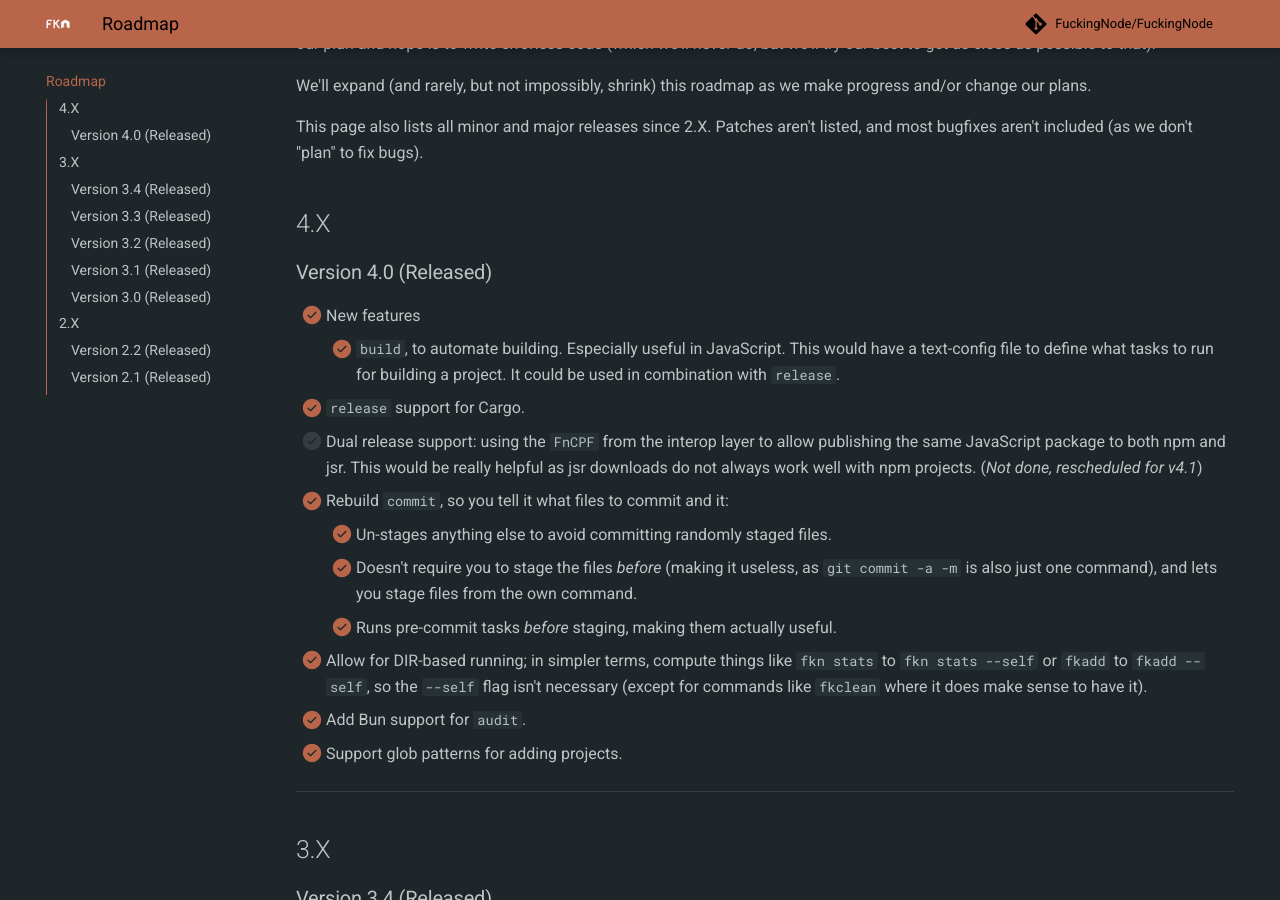
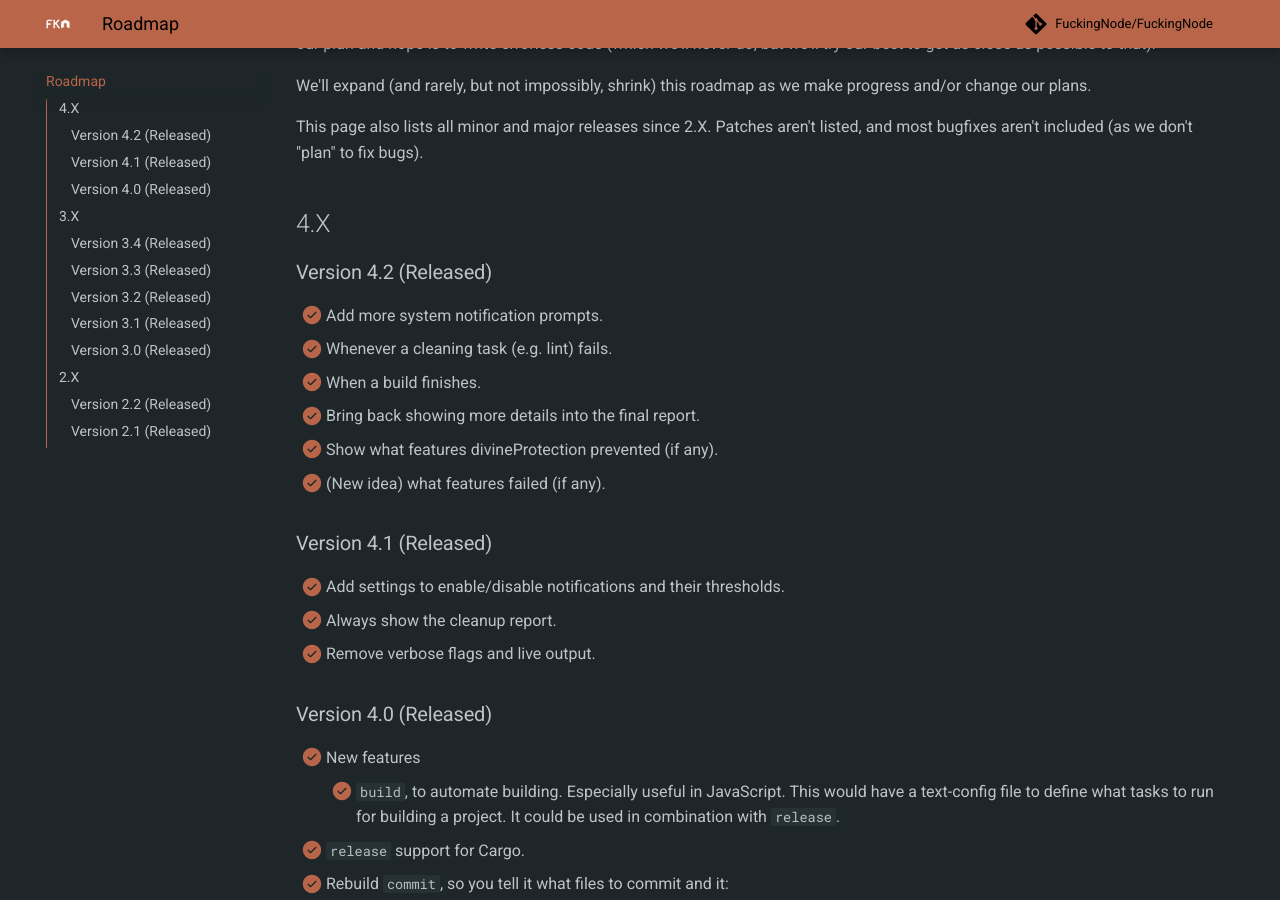
Before and after one commit to FuckingNode/fuckingnode.github.io, an MkDocs documentation site: the page built from docs/about/roadmap.md, in a window 1280 px wide and 900 px high, scrolled down 222 px. Built offline with MkDocs 1.6.1 and Material for MkDocs 9.7.7, drawn with Linux system fonts in a browser that asks for light colours; comment, search, counter and statistics services are not loaded.

Commit message:
Fix some minor issues with the doc

```diff
--- a/docs/about/roadmap.md
+++ b/docs/about/roadmap.md
@@ -10,12 +10,26 @@ This page also lists all minor and major releases since 2.X. Patches aren't list
 
 ## 4.X
 
+### Version 4.2 (Released)
+
+- [x] Add more system notification prompts.
+  - [x] Whenever a cleaning task (e.g. lint) fails.
+  - [x] When a build finishes.
+- [x] Bring back showing more details into the final report.
+  - [x] Show what features divineProtection prevented (if any).
+  - [x] (New idea) what features failed (if any).
+
+### Version 4.1 (Released)
+
+- [x] Add settings to enable/disable notifications and their thresholds.
+- [x] Always show the cleanup report.
+- [x] Remove verbose flags and live output.
+
 ### Version 4.0 (Released)
 
 - [x] New features
     - [x] `build`, to automate building. Especially useful in JavaScript. This would have a text-config file to define what tasks to run for building a project. It could be used in combination with `release`.
 - [x] `release` support for Cargo.
-- [ ] Dual release support: using the `FnCPF` from the interop layer to allow publishing the same JavaScript package to both npm and jsr. This would be really helpful as jsr downloads do not always work well with npm projects. (_Not done, rescheduled for v4.1_)
 - [x] Rebuild `commit`, so you tell it what files to commit and it:
     - [x] Un-stages anything else to avoid committing randomly staged files.
     - [x] Doesn't require you to stage the files _before_ (making it useless, as `git commit -a -m` is also just one command), and lets you stage files from the own command.
```
Also changed, not shown: docs/learn/notifications.md (+10 -2 lines), docs/manual/migrate.md (+2 -2 lines), docs/manual/usage.md (+1 -1 lines).
